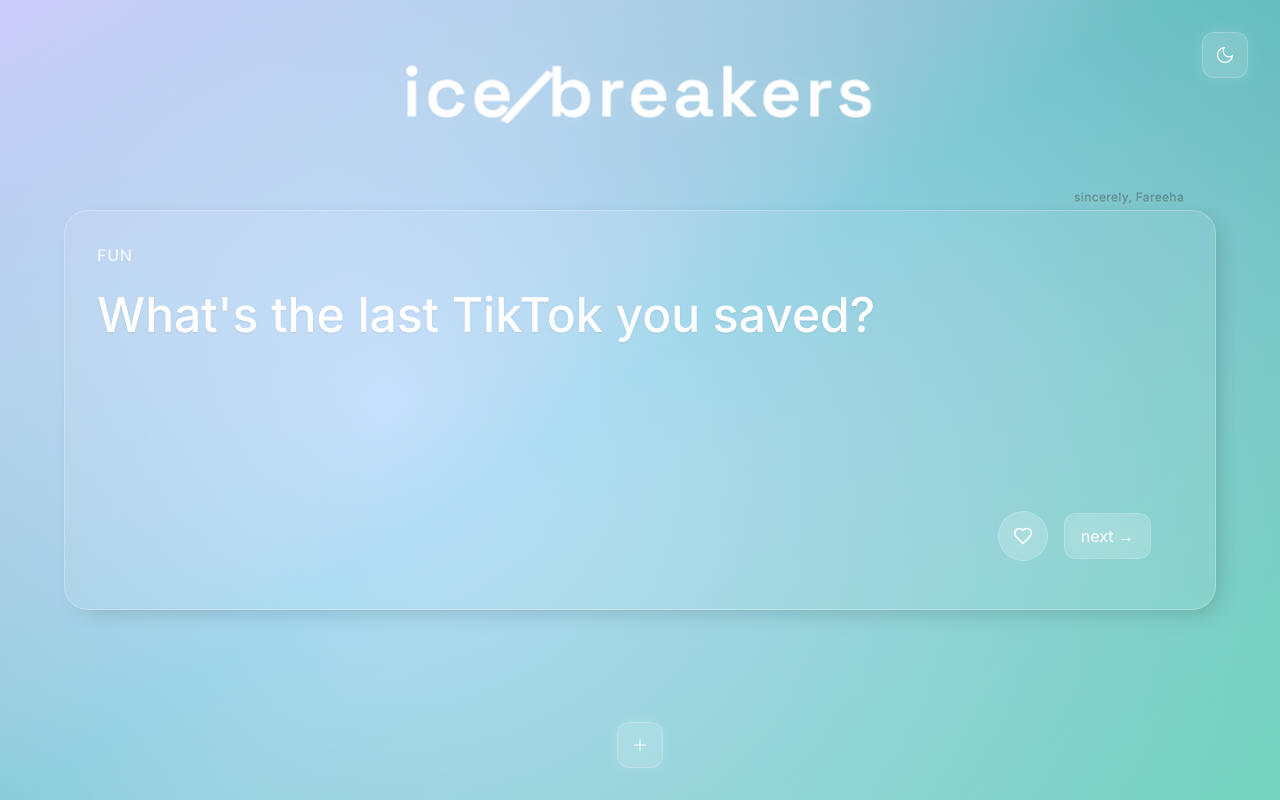
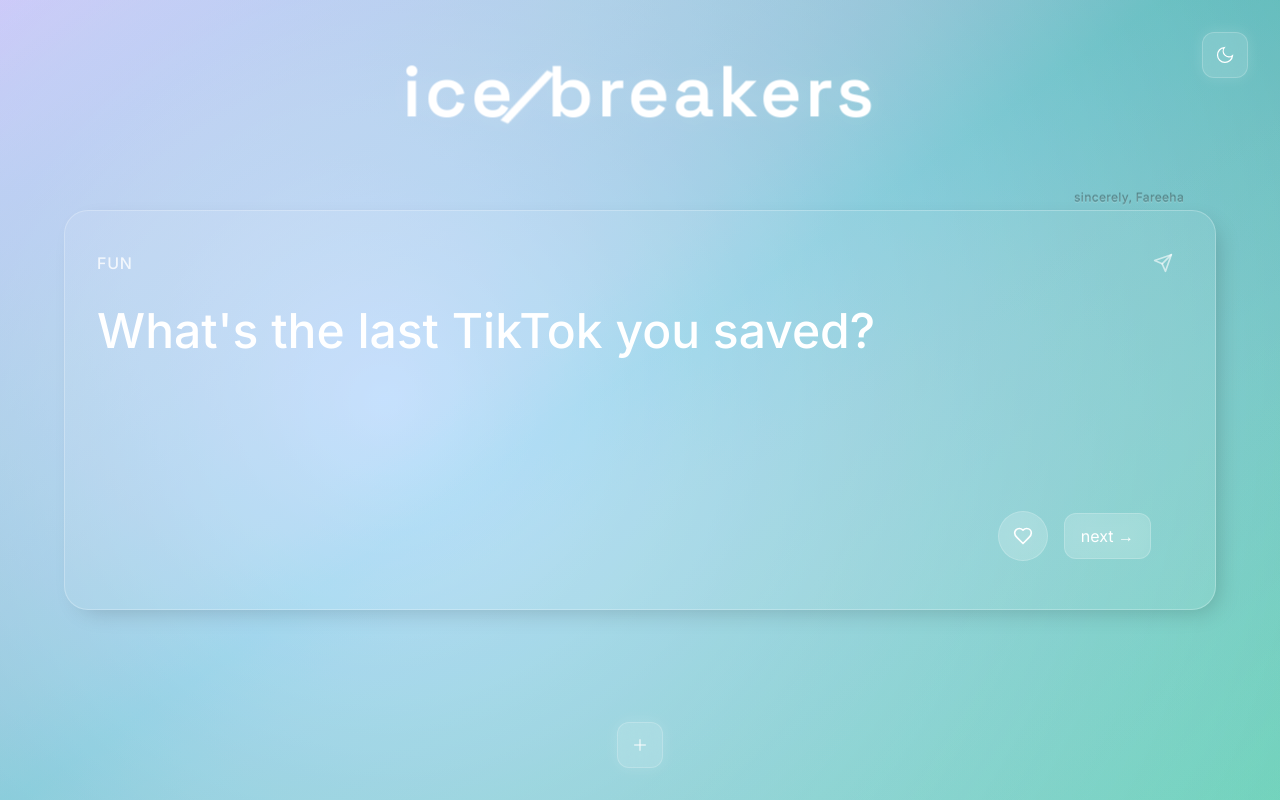
Before and after one commit to fareeha-s/icebreakers, a React (Vite) app: page / in a window 1280 px wide. Built offline with nearby package versions, Linux system fonts and the light colour scheme.

Commit message:
UI: Refined share button design and fixed clipboard functionality
- Moved share button to top-right
- Simplified to minimal paper plane icon
- Aligned with category text
- Fixed clipboard TypeScript errors
- Matched icon sizes and opacities

```diff
--- a/src/components/IcebreakerCard.tsx
+++ b/src/components/IcebreakerCard.tsx
@@ -1,4 +1,4 @@
-import { Heart } from 'lucide-react';
+import { Heart, Send } from 'lucide-react';
 import type { Icebreaker } from '../data/icebreakers';
 import { useState, useEffect } from 'react';
 
@@ -18,6 +18,7 @@
   isDarkMode,
 }: IcebreakerCardProps) {
   const [isIOSSafari, setIsIOSSafari] = useState(false);
+  const [showToast, setShowToast] = useState(false);
 
   useEffect(() => {
     // Detect iOS Safari
@@ -29,7 +30,7 @@
   // Separate button components for different platforms
   const BrowserButtons = () => (
     <div className="flex items-center gap-3 md:gap-4">
-      {/* Original glass-effect buttons for desktop/other browsers */}
+      {/* Only Heart button */}
       <button
         onClick={onToggleFavorite}
         className={`relative p-3.5 rounded-full
@@ -52,6 +53,7 @@
         />
       </button>
 
+      {/* Next button */}
       <button
         onClick={onNext}
         className="relative px-4 py-2.5 rounded-xl
@@ -91,6 +93,19 @@
       </button>
 
       <button
+        onClick={handleShare}
+        className={`relative p-3.5 rounded-full
+          ${!isDarkMode
+            ? 'bg-[#AADDEE]/90'
+            : 'bg-[rgba(255,255,255,0.15)]'
+          }
+          active:opacity-80
+          transition-opacity`}
+      >
+        <Send className="w-5 h-5 text-white" />
+      </button>
+
+      <button
         onClick={onNext}
         className={`relative px-5 py-2.5 rounded-xl
           ${!isDarkMode
@@ -105,30 +120,96 @@
     </div>
   );
 
+  // Add the share handler inside the component
+  const handleShare = async () => {
+    try {
+      const shareText = `Today's team question:\n${icebreaker.question}\n\nhttps://icebreakers.wiki`;
+
+      // Check if it's desktop
+      const isDesktop = window.matchMedia('(min-width: 1024px)').matches;
+
+      if (!isDesktop && navigator.share) {
+        // Mobile: use share sheet
+        await navigator.share({
+          text: shareText
+        });
+      } else {
+        // Desktop: try clipboard methods
+        try {
+          // Try modern clipboard API first
+          await navigator.clipboard.writeText(shareText);
+          console.log('Copied using clipboard API');
+        } catch (clipboardError) {
+          // Fallback to execCommand
+          const textArea = document.createElement('textarea');
+          textArea.value = shareText;
+          textArea.style.cssText = 'position:fixed;top:0;left:0;opacity:0;';
+          document.body.appendChild(textArea);
+          textArea.focus();
+          textArea.select();
+          document.execCommand('copy');
+          document.body.removeChild(textArea);
+          console.log('Copied using execCommand');
+        }
+
+        // Show toast
+        setShowToast(true);
+        setTimeout(() => setShowToast(false), 2000);
+      }
+    } catch (error) {
+      console.error('Share error:', error);
+    }
+  };
+
   return (
-    <div
-      className="w-full h-[250px] sm:h-[300px] md:h-[400px] animate-card-entrance"
-    >
+    <div className="w-full h-[250px] sm:h-[300px] md:h-[400px] animate-card-entrance">
       <div className="glass-card w-full h-full
         px-6 pt-6 pb-24
         sm:px-8 sm:pt-8 sm:pb-28
         md:pb-32
         max-w-[90vw] mx-auto
         relative">
-        <div className="mb-4 sm:mb-8">
+        {/* Share button - aligned with category text */}
+        <div className="flex items-center justify-between">
           <span className="text-base text-white/80 uppercase tracking-wider font-medium">
             {icebreaker.category}
           </span>
-          <h2
-            className="text-2xl md:text-4xl lg:text-5xl mt-6 text-white font-medium [text-shadow:_0_1px_2px_rgba(0,0,0,0.08)]"
-            dangerouslySetInnerHTML={{ __html: icebreaker.question }}
-          />
+          <button
+            onClick={handleShare}
+            className="p-2.5
+              transition-colors
+              hover:opacity-80
+              active:scale-95"
+          >
+            <Send className="w-5 h-5 text-white/60" />
+          </button>
         </div>
+
+        {/* Rest of the card content */}
+        <div className="mb-4 sm:mb-8">
+          <h2 className="text-2xl md:text-4xl lg:text-5xl mt-6 text-white font-medium">
+            {icebreaker.question}
+          </h2>
+        </div>
+
+        {/* Heart and Next buttons at bottom */}
         <div className="absolute bottom-6 sm:bottom-8 md:bottom-10 lg:bottom-12 right-6 sm:right-8 md:right-12 lg:right-16
           flex items-center gap-3 md:gap-4
           z-[999]">
           {isIOSSafari ? <IOSSafariButtons /> : <BrowserButtons />}
         </div>
+      </div>
+      {/* Toast notification */}
+      <div className={`
+        fixed bottom-24 left-1/2 -translate-x-1/2
+        px-4 py-2 rounded-lg
+        bg-white/20 backdrop-blur-md
+        border border-white/20
+        text-white text-sm
+        transition-all duration-300
+        ${showToast ? 'opacity-100 translate-y-0' : 'opacity-0 translate-y-4'}
+      `}>
+        Copied to clipboard! ✨
       </div>
     </div>
   );
```
